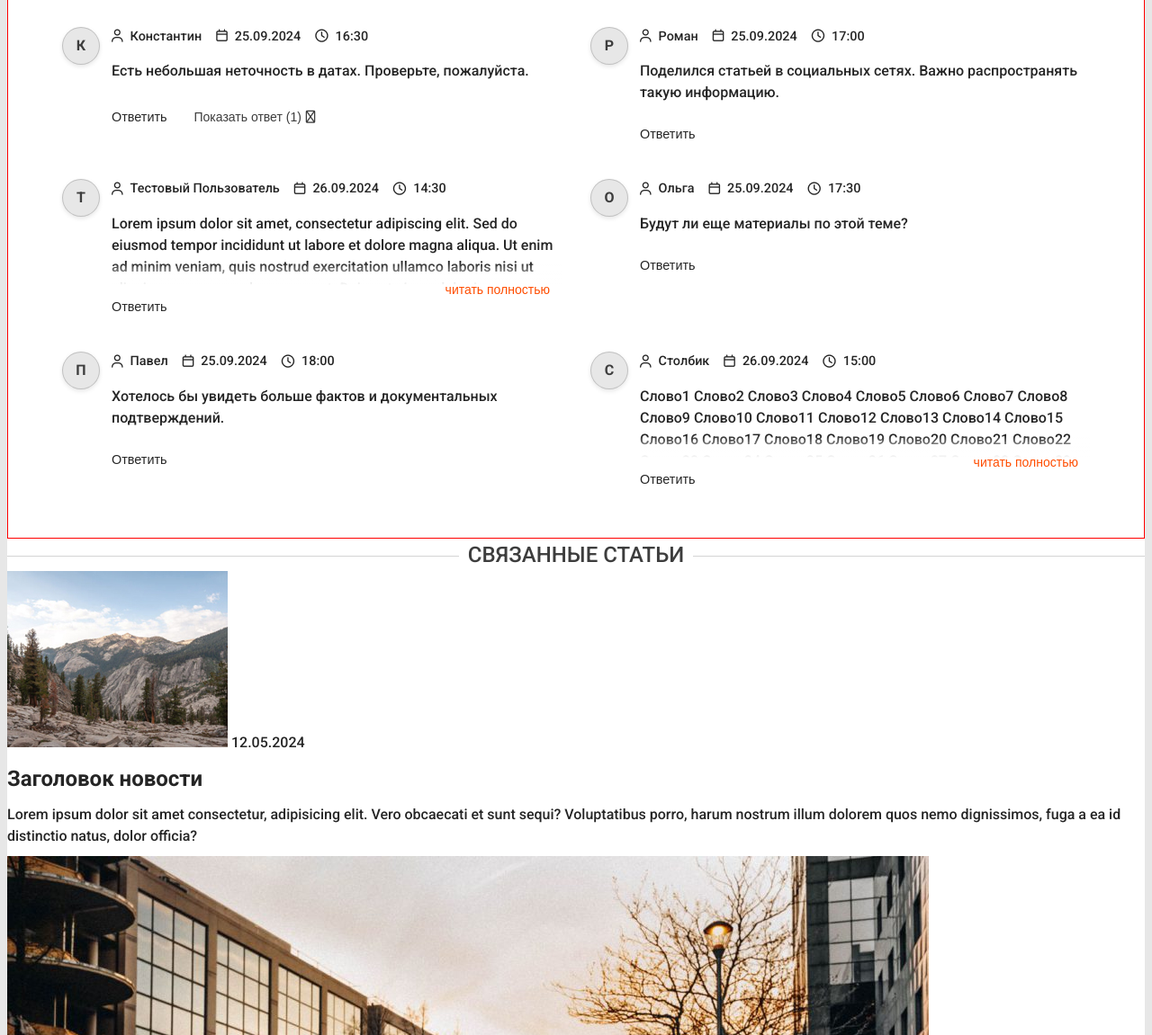
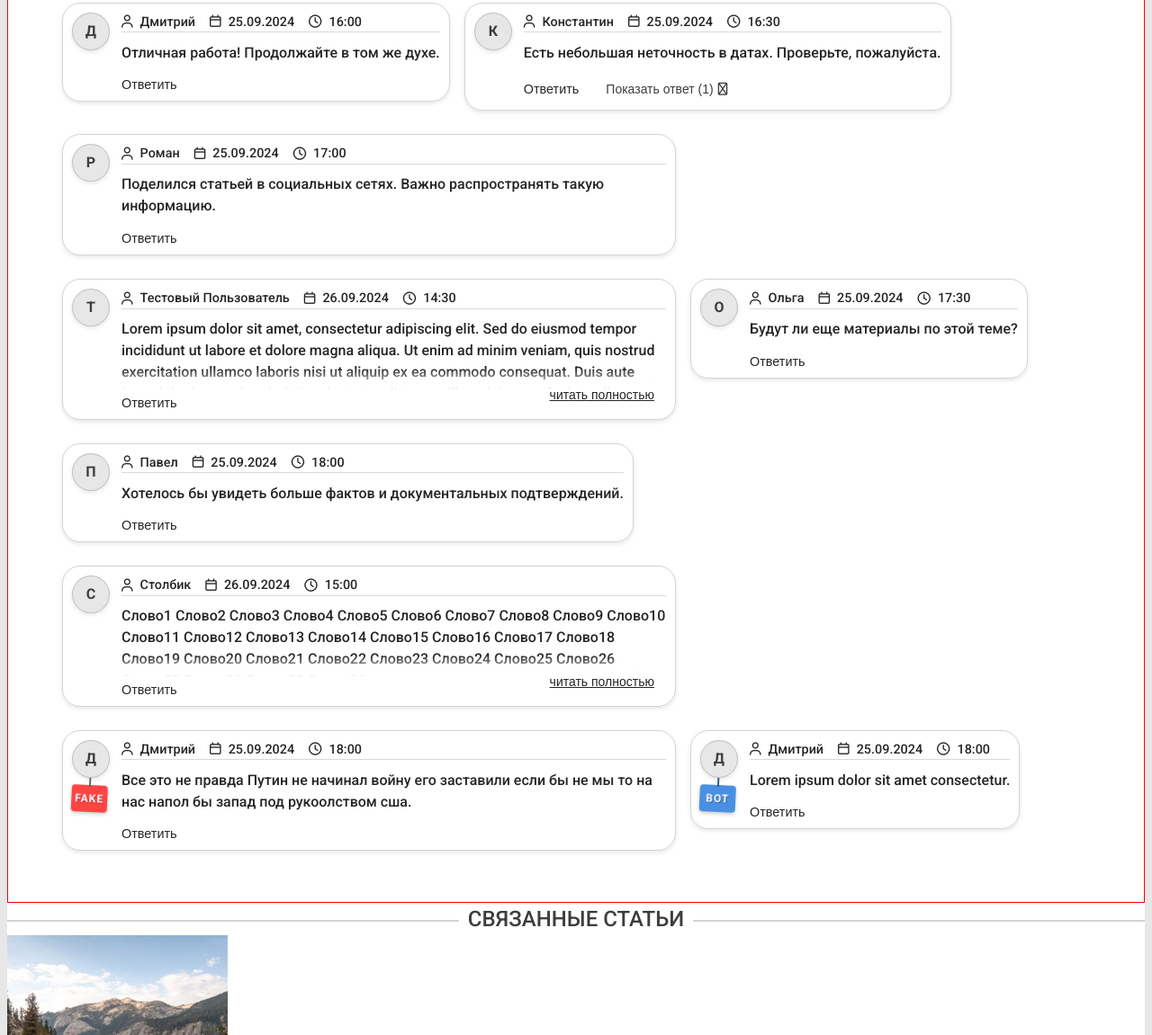
Before and after one commit to MrKra/StopWar, a plain HTML site: page page-post.html in a window 1280 px wide. Shown: the part 5687-6838 px from the top of the page at 90% size. Drawn offline with Linux system fonts and the light colour scheme; files whose address does not match are found by name.

Commit message:
Работа над страницей поста и коментариями

```diff
--- a/page-post.html
+++ b/page-post.html
@@ -210,6 +210,9 @@
                                         <div class="comment-body">
                                             <p>Спасибо за ваш отзыв! Мы стараемся предоставлять максимально объективную информацию.</p>
                                         </div>
+                                        <div class="comment-actions">
+                                            <button class="reply-btn">Ответить</button>
+                                        </div>
                                     </li>
                                     <li class="comment reply">
                                         <div class="comment-icon">В</div>
@@ -220,6 +223,9 @@
                                         </div>
                                         <div class="comment-body">
                                             <p>Полностью согласен с Михаилом!</p>
+                                        </div>
+                                        <div class="comment-actions">
+                                            <button class="reply-btn">Ответить</button>
                                         </div>
                                     </li>
                                     <li class="comment reply">
@@ -233,8 +239,29 @@
                                         <div class="comment-body">
                                             <p>Спасибо за активное участие в обсуждении!</p>
                                         </div>
+                                        <div class="comment-actions">
+                                            <button class="reply-btn">Ответить</button>
+                                        </div>
                                     </li>
                                 </ul>
+                            </div>
+                        </li>
+
+                        <!-- Комментарий 3 -->
+                        <li class="comments-item">
+                            <div class="comment">
+                                <div class="comment-icon">Е</div>
+                                <div class="comment-meta">
+                                    <span><i class="fa-regular fa-user"></i>Елена</span>
+                                    <span><i class="fa-regular fa-calendar"></i>25.09.2024</span>
+                                    <span><i class="fa-regular fa-clock"></i>13:45</span>
+                                </div>
+                                <div class="comment-body">
+                                    <p>Спасибо за важную работу, которую вы делаете.</p>
+                                </div>
+                                <div class="comment-actions">
+                                    <button class="reply-btn">Ответить</button>
+                                </div>
                             </div>
                         </li>
 
@@ -256,23 +283,7 @@
                             </div>
                         </li>
 
-                        <!-- Комментарий 3 -->
-                        <li class="comments-item">
-                            <div class="comment">
-                                <div class="comment-icon">Е</div>
-                                <div class="comment-meta">
-                                    <span><i class="fa-regular fa-user"></i>Елена</span>
-                                    <span><i class="fa-regular fa-calendar"></i>25.09.2024</span>
-                                    <span><i class="fa-regular fa-clock"></i>13:45</span>
-                                </div>
-                                <div class="comment-body">
-                                    <p>Спасибо за важную работу, которую вы делаете.</p>
-                                </div>
-                                <div class="comment-actions">
-                                    <button class="reply-btn">Ответить</button>
-                                </div>
-                            </div>
-                        </li>
+
 
                         <!-- Комментарий 4 с 5 ответами -->
                         <li class="comments-item">
@@ -425,6 +436,9 @@
                                         <div class="comment-body">
                                             <p>Спасибо за внимательность! Мы проверим и исправим.</p>
                                         </div>
+                                        <div class="comment-actions">
+                                            <button class="reply-btn">Ответить</button>
+                                        </div>
                                     </li>
                                 </ul>
                             </div>
@@ -548,6 +562,45 @@
                                 </div>
                             </div>
                         </li>
+
+                        <!-- Добавляем новый комментарий с маркером fake -->
+                        <li class="comments-item">
+                            <div class="comment">
+                                <div class="comment-icon">Д</div>
+                                <div class="marker-fake"></div>
+                                <div class="comment-meta">
+                                    <span><i class="fa-regular fa-user"></i>Дмитрий</span>
+                                    <span><i class="fa-regular fa-calendar"></i>25.09.2024</span>
+                                    <span><i class="fa-regular fa-clock"></i>18:00</span>
+                                </div>
+                                <div class="comment-body">
+                                    <p>Все это не правда Путин не начинал войну его заставили если бы не мы то на нас напол бы запад под рукоолством сша.</p>
+                                </div>
+                                <div class="comment-actions">
+                                    <button class="reply-btn">Ответить</button>
+                                </div>
+                            </div>
+                        </li>
+
+                        <!-- Добавляем новый комментарий с маркером Bot -->
+                        <li class="comments-item">
+                            <div class="comment">
+                                <div class="comment-icon">Д</div>
+                                <div class="marker-bot"></div>
+                                <div class="comment-meta">
+                                    <span><i class="fa-regular fa-user"></i>Дмитрий</span>
+                                    <span><i class="fa-regular fa-calendar"></i>25.09.2024</span>
+                                    <span><i class="fa-regular fa-clock"></i>18:00</span>
+                                </div>
+                                <div class="comment-body">
+                                    <p>Lorem ipsum dolor sit amet consectetur.</p>
+                                </div>
+                                <div class="comment-actions">
+                                    <button class="reply-btn">Ответить</button>
+                                </div>
+                            </div>
+                        </li>
+
                     </ul>
                 </div>
 
--- a/styles/page-post.css
+++ b/styles/page-post.css
@@ -519,23 +519,32 @@
 }
 
 /* Comments Section Styles */
+/* Комментарии */
 .content-comments  .comments-list {
-    display: grid;
-    grid-template-columns: repeat(2, 1fr);
-    gap: 2rem;
+    display: flex;
+    flex-direction: row;
+    justify-content: flex-start;
+    flex-wrap: wrap;
+    align-items: flex-start;
+    align-content: flex-start;
+    gap: 1rem;
     padding: 0;
     list-style: none;
     margin: 2rem 0;
 }
 
-.content-comments .comments-item {
+.content-comments .comments-list .comments-item {
     background: var(--color-bg-secondary);
-    border-radius: var(--border-radius);
-    padding: 0;
+    padding: var(--spacing-sm);
+    border: 1px solid var(--border-light);
+    border-radius: calc(var(--radius-lg) + 5px);
+    box-shadow: var(--shadow-sm);
+    transition: all var(--transition-base);
+    max-width: 660px;
 }
 
-.content-comments .comments-item:hover {
-    box-shadow: var(--box-shadow);
+.content-comments .comments-list .comments-item:hover {
+    box-shadow: var(--shadow-md);
 }
 
 .content-comments .comment {position: relative;}
@@ -564,14 +573,76 @@
 .content-comments .comment-icon.mod {
     background: var(--color-success);
 }
+.content-comments .marker-fake,
+.content-comments .marker-bot{
+    position: absolute;
+    top: 50px;
+    left: 0;
+    width: 40px;
+    height: 30px;
+    background: #ff4444;
+    display: flex;
+    align-items: center;
+    justify-content: center;
+    color: white;
+    font-size: 12px;
+    font-weight: bold;
+    border-radius: 4px;
+    box-shadow: 0 2px 4px rgba(0,0,0,0.2);
+    transform-origin: top center;
+    animation: swingSign 3s ease-in-out infinite;
+}
+.content-comments .marker-bot{
+    background: #4a90e2;
+    animation: swingSign 3s ease-in-out infinite;
+}
+
+/* Создаем "веревку" для таблички */
+.marker-fake::before,
+.marker-bot::before{
+    content: '';
+    position: absolute;
+    top: -8px;
+    left: 50%;
+    transform: translateX(-50%);
+    width: 2px;
+    height: 10px;
+    background: #666;
+}
+.marker-bot::before{
+    background: #2c5c8f;
+}
+
+/* Добавляем текст */
+.marker-fake::after,
+.marker-bot::after{
+    content: 'FAKE';
+    letter-spacing: 1px;
+    text-shadow: 1px 1px 1px rgba(0,0,0,0.3);
+}
+.marker-bot::after{content: 'BOT';}
+
+/* Анимация покачивания */
+@keyframes swingSign {
+    0% { transform: rotate(-5deg); }
+    50% { transform: rotate(5deg); }
+    100% { transform: rotate(-5deg); }
+}
+/* Анимация покачивания для таблички бота */
+@keyframes swingBotSign {
+    0% { transform: rotate(-3deg); }
+    50% { transform: rotate(3deg); }
+    100% { transform: rotate(-3deg); }
+}
 
 .content-comments .comment-meta {
     margin-left: 55px;
-    margin-bottom: 1rem;
+    margin-bottom: 0.65rem;
     display: flex;
     flex-wrap: wrap;
     gap: 1rem;
     font-size: 0.9rem;
+    border-bottom: 1px solid rgba(0, 0, 0, 0.15);
 }
 
 .content-comments .comment-meta span {
@@ -614,16 +685,16 @@
 
 .content-comments .read-more-btn {
     position: absolute;
-    bottom: 15px;
+    bottom: 5px;
     right: 5px;
     padding: 4px 8px;
-    color: var(--primary-color);
+    color: var(--text-color);
     cursor: pointer;
     border: none;
     background: none;
     font-size: var(--font-small);
     font-weight: var(--weight-base);
-    text-decoration: none;
+    text-decoration: underline;
     display: none;
 }
 
@@ -632,13 +703,13 @@
 }
 
 .content-comments .read-more-btn:hover {
-    color: var(--secondary-color);
-    text-decoration: underline;
+    color: var(--primary-color);
+    text-decoration: none;
 }
 
 .content-comments .comment-body.expanded + .read-more-btn {
     position: absolute;
-    bottom: 15px;
+    bottom: 5px;
     right: 5px;
     display: block;
     font-size: var(--font-small);
@@ -712,6 +783,7 @@
 }
 
 /* Toggle Replies Button Styles */
+/* Обновляем стили для кнопки разворачивания ответов */
 .content-comments .toggle-replies-btn {
     background: none;
     border: none;
@@ -752,7 +824,7 @@
 /* Comment Actions Layout */
 .content-comments .comment-actions {
     margin-left: 55px;
-    margin-top: 1rem;
+    margin-top: 0.35rem;
     display: flex;
     gap: var(--spacing-md);
     align-items: center;
```
